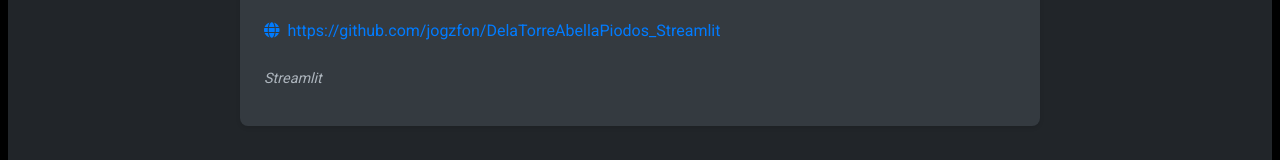
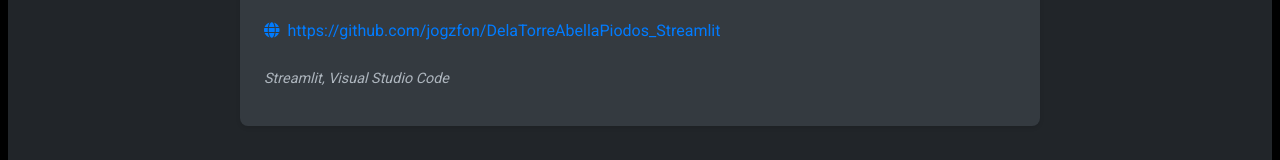
Before and after one commit to jogzfon/MyProfile, a Vue app: page /MyProfile/projects in a window 1280 px wide. Shown: the part 4615-4775 px from the top of the page. Built offline with nearby package versions, Linux system fonts and the light colour scheme.

Commit message:
correction

```diff
--- a/src/views/ProjectPage.vue
+++ b/src/views/ProjectPage.vue
@@ -82,7 +82,7 @@ export default defineComponent({
       subtitle: 'Software Engineering 1 : python - scikit-learn',
       description: 'Developed an Obesity Classification tool and deployed it on Streamlit. This AI tool considers age, gender, height, weight, and BMI to classify obesity levels. It uses a Random Forest model for training and classification.',
       link: 'https://github.com/jogzfon/DelaTorreAbellaPiodos_Streamlit',
-      tools: 'Streamlit',
+      tools: 'Streamlit, Visual Studio Code',
       category: 'misc',
       id: '9'},
       // {title: 'Kartenon',
```
